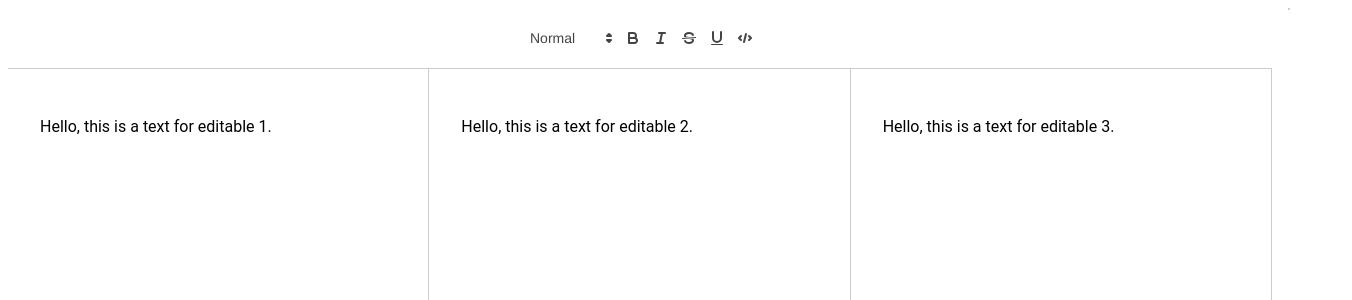
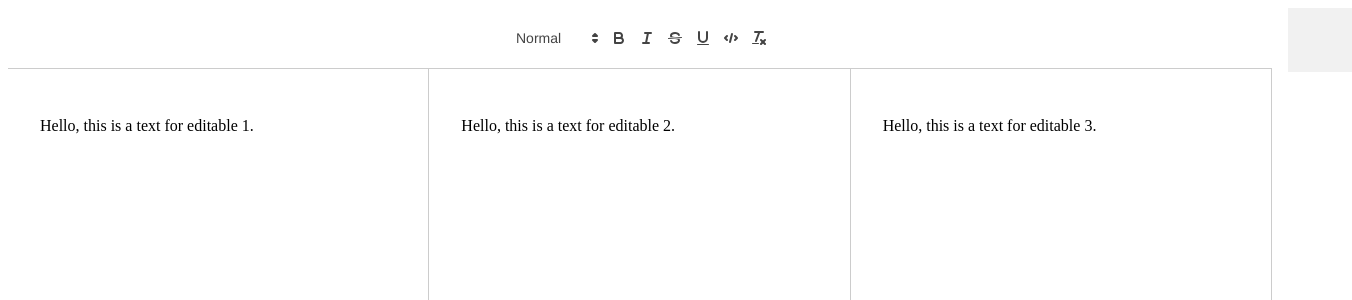
Before and after one commit to maxfahl/Quill-Edit-Multiple, a React (Create React App) app: page / in a window 1280 px wide. Shown: the top 300 px of the page, 1352 px wide, since content can reach past the window. Built offline with nearby package versions, Linux system fonts and the light colour scheme.

Commit message:
Save state in local storage.

```diff
--- a/src/App.css
+++ b/src/App.css
@@ -1,7 +1,3 @@
-html {
-	font-family: "Roboto";
-}
-
 .editables-container .editable:not(last-child){
 	border-right: 1px solid #CCC;
 }
@@ -10,6 +6,22 @@ html {
 	padding: 0;
 }
 
+.ql-container.ql-snow {
+	font-family: -apple-system, BlinkMacSystemFont, 'Segoe UI', 'Roboto', 'Oxygen', 'Ubuntu', 'Fira Sans', 'Droid Sans', 'Helvetica Neue', sans-serif;
+	border: none;
+	color: #172B4D;
+	font-size: 14px;
+	font-style: normal;
+	font-weight: 400;
+	line-height: 1.42857142857143;
+	-ms-overflow-style: -ms-autohiding-scrollbar;
+	-webkit-text-decoration-skip: ink;
+	text-decoration-skip-ink: auto;
+	background-color: #f1f1f1;
+	padding: 2rem;
+	box-sizing: content-box;
+}
+
 .ql-toolbar.ql-snow {
 	border: none;
 }
--- a/src/App.js
+++ b/src/App.js
@@ -3,13 +3,28 @@ import "./App.css";
 import React, { useEffect, useRef, useState } from "react";
 import Quill from "quill";
 import Editable from "./Editable";
+import { useLocalStorageState } from "./hooks/userLocalStorageState";
 
 const App = () => {
     const quillToolbarContainer = useRef();
     const quillContainer = useRef();
 
     const [quillInstance, setQuillInstance] = useState();
-    const [editables, setEditables] = useState([]);
+    const [editables, setEditables] = useLocalStorageState('quill-edit-multiple:editables', {
+        'editable-1': {
+            id: "editable-1",
+            content: "<p>Hello, this is a text for editable 1.</p>"
+        },
+		'editable-2': {
+            id: "editable-2",
+            content: "<p>Hello, this is a text for editable 2.</p>"
+        },
+		'editable-3': {
+            id: "editable-3",
+            content: "<p>Hello, this is a text for editable 3.</p>"
+        }
+    });
+    const editablesList = Object.keys(editables).map(key => editables[key]);
     const [activeEditable, setActiveEditable] = useState();
 
     useEffect(() => {
@@ -27,27 +42,18 @@ const App = () => {
         // quill.format("roboto", "arial");
 
         setQuillInstance(quill);
-        setEditables([
-            {
-                id: "editable-1",
-                content: "<p>Hello, this is a text for editable 1.</p>"
-            },
-            {
-                id: "editable-2",
-                content: "<p>Hello, this is a text for editable 2.</p>"
-            },
-            {
-                id: "editable-3",
-                content: "<p>Hello, this is a text for editable 3.</p>"
-            }
-        ]);
     }, []);
 
     const activateEditable = (editable) => {
         const delta = quillInstance.clipboard.convert(editable.content);
         quillInstance.setContents(delta, "silent");
-        // window.setTimeout(quillInstance.setSelection(0, quillInstance.getLength() - 1), 1000);
         setActiveEditable(editable);
+        setTimeout(() => {
+            quillInstance.setSelection(
+                { index: 0, length: quillInstance.getLength() - 1 },
+                "api"
+            );
+        });
     };
 
     return (
@@ -62,11 +68,11 @@ const App = () => {
         >
             <div
                 style={{
-                    height: '60px',
-                    display: 'flex',
-                    alignItems: 'center',
-					justifyContent: 'center',
-					borderBottom: '1px solid #ccc'
+                    height: "60px",
+                    display: "flex",
+                    alignItems: "center",
+                    justifyContent: "center",
+                    borderBottom: "1px solid #ccc"
                 }}
             >
                 <div ref={quillToolbarContainer}>
@@ -87,14 +93,15 @@ const App = () => {
                     <button className="ql-strike"></button>
                     <button className="ql-underline"></button>
                     <button className="ql-code"></button>
+                    <button className="ql-clean"></button>
                 </div>
             </div>
 
             <div
                 className="editables-container"
-                style={{ flex: "1 1 auto", display: "flex" }}
+                style={{ flex: "1 1 auto", display: "flex"  }}
             >
-                {editables.map((editable) => (
+                {editablesList.map((editable) => (
                     <Editable
                         editable={editable}
                         content={editable.content}
--- a/src/Editable.js
+++ b/src/Editable.js
@@ -11,32 +11,54 @@ const Editable = ({ editable, content, quillContainer, onActivate }) => {
     useEffect(() => {
         if (quillEditorParent) {
             if (quillContainer)
-				quillEditorParent.current.appendChild(quillContainer.current)
-			else
-				quillEditorParent.current.innerHTML = '';
+                quillEditorParent.current.appendChild(quillContainer.current);
+            else quillEditorParent.current.innerHTML = "";
 
-			quillEditorParent.current.style.display = quillContainer ? 'block' : 'none';
-			contentEl.current.style.display = quillContainer ? 'none' : 'block';
-			// quillContainer.style.display = quillContainer ? 'block' : 'none';
+            quillEditorParent.current.style.display = quillContainer
+                ? "block"
+                : "none";
+            contentEl.current.style.display = quillContainer ? "none" : "block";
         }
     }, [quillEditorParent, quillContainer]);
 
     const activateMe = () => {
-    	if (!quillContainer)
-			onActivate(editable)
-	}
+        if (!quillContainer) onActivate(editable);
+    };
 
     return (
         <div
             className="editable"
             id={editable.id}
-            style={{ flex: "1 1 auto", display: 'flex', flexDirection: 'column', padding: '2rem' }}
+            style={{
+                position: "relative",
+                flexGrow: 1,
+				flexBasis: 0,
+                width: 0
+            }}
             onDoubleClick={activateMe}
         >
-            <div style={{ position: 'relative', flex: '1 1 auto' }}>
-				<div style={{ position: "absolute", top: 0, bottom: 0, left: 0, right: 0, display: 'none' }} ref={quillEditorParent}></div>
-                <div style={{ position: "absolute", top: 0, bottom: 0, left: 0, right: 0 }} ref={contentEl}></div>
-            </div>
+            <div
+                style={{
+                    position: "absolute",
+                    top: 0,
+                    bottom: 0,
+                    left: 0,
+                    right: 0,
+                    display: "none"
+                }}
+                ref={quillEditorParent}
+            ></div>
+            <div
+                style={{
+                    position: "absolute",
+                    top: 0,
+                    bottom: 0,
+                    left: 0,
+                    right: 0,
+                    padding: "2rem"
+                }}
+                ref={contentEl}
+            ></div>
         </div>
     );
 };
--- /dev/null
+++ b/src/hooks/userLocalStorageState.js
@@ -0,0 +1,39 @@
+import React from "react";
+
+/**
+ *
+ * @param {String} key The key to set in localStorage for this value
+ * @param {Object} defaultValue The value to use if it is not already in localStorage
+ * @param {{serialize: Function, deserialize: Function}} options The serialize and deserialize functions to use (defaults to JSON.stringify and JSON.parse respectively)
+ */
+
+function useLocalStorageState(
+    key,
+    defaultValue = "",
+    { serialize = JSON.stringify, deserialize = JSON.parse } = {}
+) {
+    const [state, setState] = React.useState(() => {
+        const valueInLocalStorage = window.localStorage.getItem(key);
+        if (valueInLocalStorage) {
+            return deserialize(valueInLocalStorage);
+        }
+        return typeof defaultValue === "function"
+            ? defaultValue()
+            : defaultValue;
+    });
+
+    const prevKeyRef = React.useRef(key);
+
+    React.useEffect(() => {
+        const prevKey = prevKeyRef.current;
+        if (prevKey !== key) {
+            window.localStorage.removeItem(prevKey);
+        }
+        prevKeyRef.current = key;
+        window.localStorage.setItem(key, serialize(state));
+    }, [key, state, serialize]);
+
+    return [state, setState];
+}
+
+export { useLocalStorageState };
```
Lines whose indentation alone changed are shown as unchanged.
